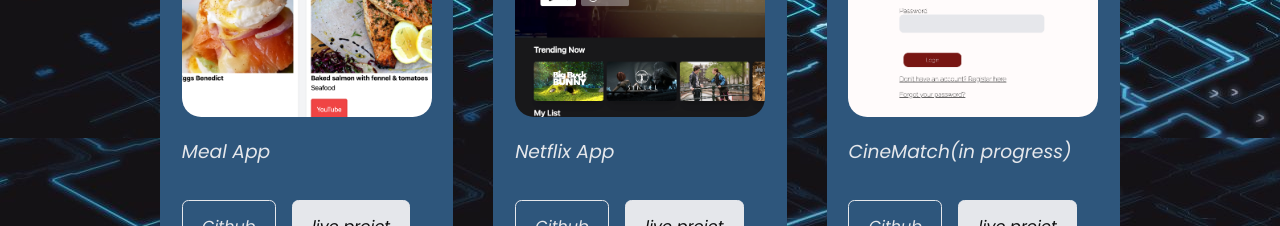
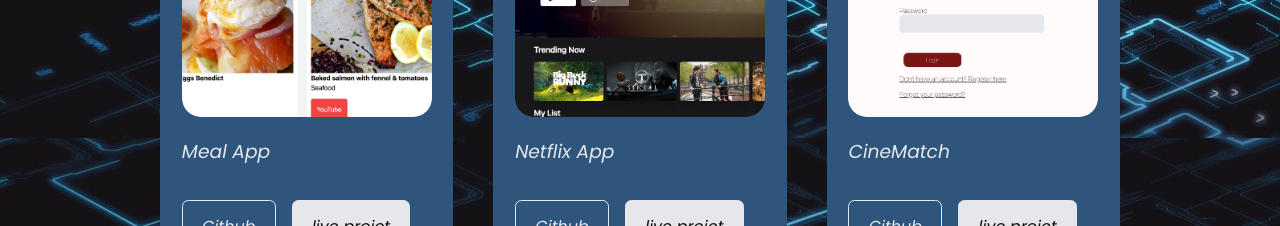
Before and after one commit to ncls-brn/react-portfolio-website, a React (Create React App) app in the folder react-portfolio-website/: page / in a window 1280 px wide. Shown: the part 3660-3886 px from the top of the page. Built offline with nearby package versions, Linux system fonts and the light colour scheme; the HTML template or start-up script is replaced by a standard one.

Commit message:
update projet files

```diff
--- a/react-portfolio-website/src/components/projets/Projets.jsx
+++ b/react-portfolio-website/src/components/projets/Projets.jsx
@@ -137,7 +137,7 @@
         <article className="projets__item">
           <div className="projets__item-image"></div>
           <img src={IMG7} alt="" className="size-image" />
-          <h3>CineMatch(in progress)</h3>
+          <h3>CineMatch</h3>
           <div className="projets__item-cta">
             <a
               href="https://github.com/ncls-brn/movie-app-v4"
```
